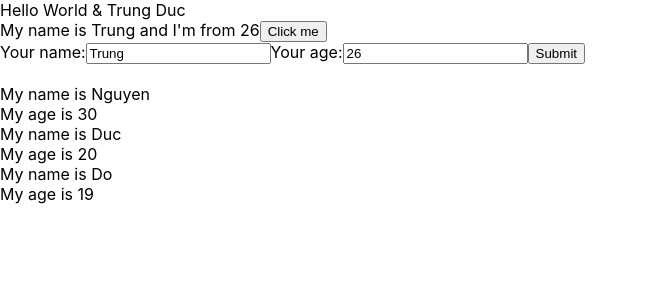
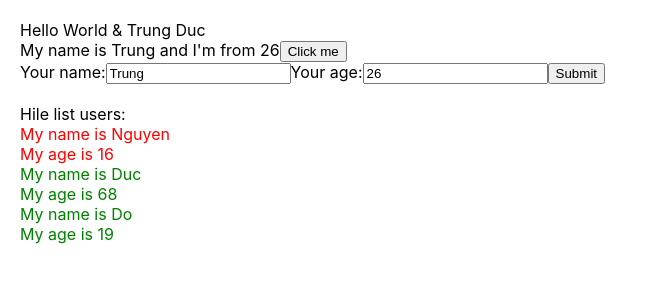
Before and after one commit to dduc6/reactjs, a React (Create React App) app: page / in a window 1280 px wide. Shown: the top 300 px of the page, without its empty margins (0-667 px from the left). Built offline with nearby package versions, Linux system fonts and the light colour scheme.

Commit message:
Conditional Output

```diff
--- a/src/App.css
+++ b/src/App.css
@@ -1,4 +1,13 @@
+.red{
+  color: red;
+}
+.green{
+  color: green;
+}
+
+
 body {
+  padding: 20px;
   margin: 0;
   font-family: -apple-system, BlinkMacSystemFont, 'Segoe UI', 'Roboto', 'Oxygen',
     'Ubuntu', 'Cantarell', 'Fira Sans', 'Droid Sans', 'Helvetica Neue',
--- a/src/Component/DisplayInfor.js
+++ b/src/Component/DisplayInfor.js
@@ -1,31 +1,41 @@
 import React from "react";
 
 class DisplayInfor extends React.Component{
+
+
+    state= {
+        isShowListUser : true
+    }
+    handleShowHide(){
+        this.setState({
+            isShowListUser: !this.state.isShowListUser
+        })
+    }
+
     render(){
-
         // Destructuring array/object
         const {listUsers} = this.props;
-        console.log(listUsers)
         //props
         return(
+        <div>
             <div>
+                <span onClick={() =>{this.handleShowHide()}}>
+                    {this.state.isShowListUser === true ? "Hile list users: " : "Show list users: " }
+                </span>
+            </div>
+            {this.state.isShowListUser &&
+             <div>
                 {listUsers.map((user) =>{
                     return (
-                        <div key ={user.id}>
-                            <div>My name is {user.name}</div>
-                            <div>My age is {user.age}</div>
-                            </div>
-                    )
+                                <div key ={user.id} className={+user.age > 18 ? "green" : "red"}>
+                                    <div>My name is {user.name}</div>
+                                    <div>My age is {user.age}</div>
+                                    </div>
+                            )
                 })}
-                {/* <div>My name is {name}</div>
-                <div>My age is {age}</div>
-                <hr />
-                <div>My name is {name}</div>
-                <div>My age is {age}</div>
-                <hr />
-                <div>My name is {name}</div>
-                <div>My age is {age}</div> */}
-            </div>
+              </div>
+             }
+        </div>
         )
     }
 }
--- a/src/Component/MyComponent.js
+++ b/src/Component/MyComponent.js
@@ -10,8 +10,8 @@
 
     state = {
         listUsers: [
-            {id: 1, name : "Nguyen", age : '30'},
-            {id: 2, name : "Duc", age : '20'},
+            {id: 1, name : "Nguyen", age : '16'},
+            {id: 2, name : "Duc", age : '68'},
             {id: 3, name : "Do", age : '19'},
         ]
     }
@@ -24,7 +24,6 @@
                 <UserInfor></UserInfor>
                 <br></br>
                 <DisplayInfor listUsers={this.state.listUsers}/>
-
             </div>
         );
     }
--- a/src/index.js
+++ b/src/index.js
@@ -8,9 +8,9 @@
 const root = ReactDOM.createRoot(document.getElementById('root'));
 root.render(
   <Provider store={store}>
-    <React.StrictMode>
+    {/* <React.StrictMode> */}
       <App />
-    </React.StrictMode>
+    {/* </React.StrictMode> */}
   </Provider>
 );
 
```
